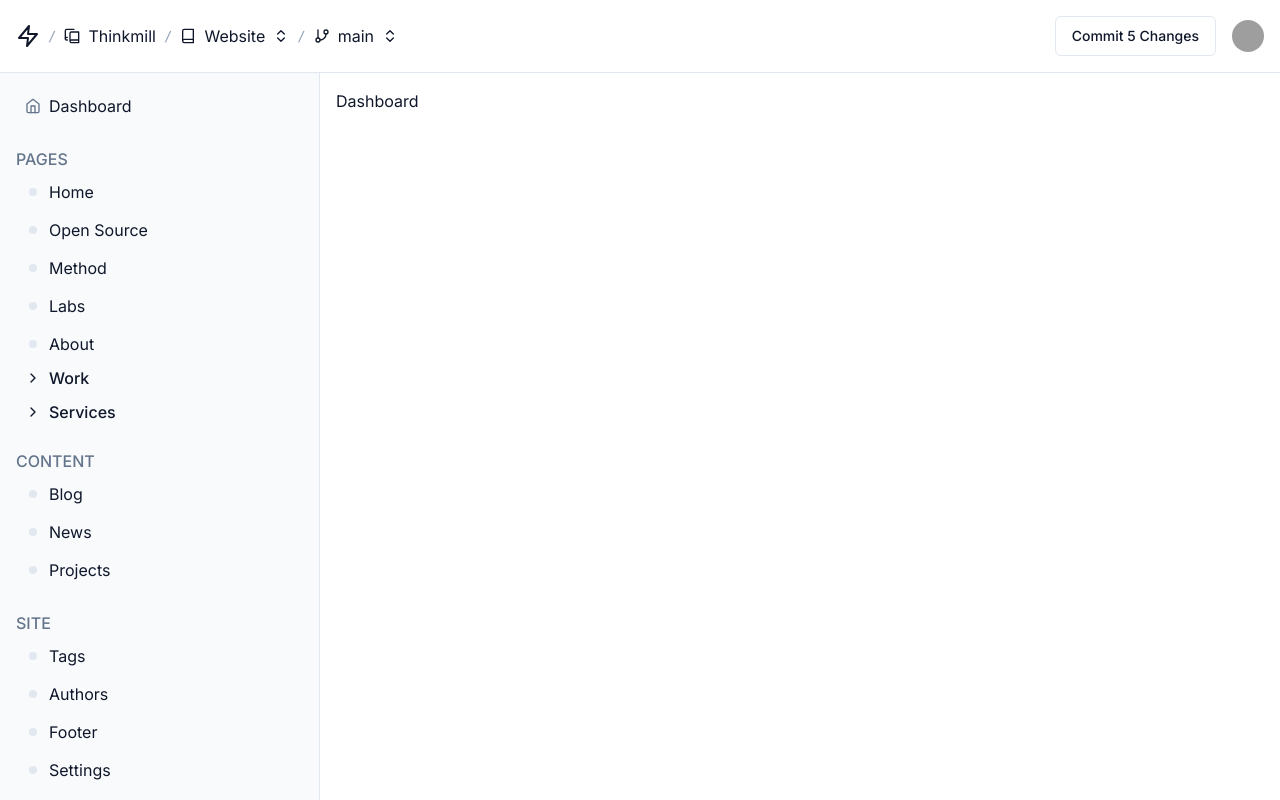
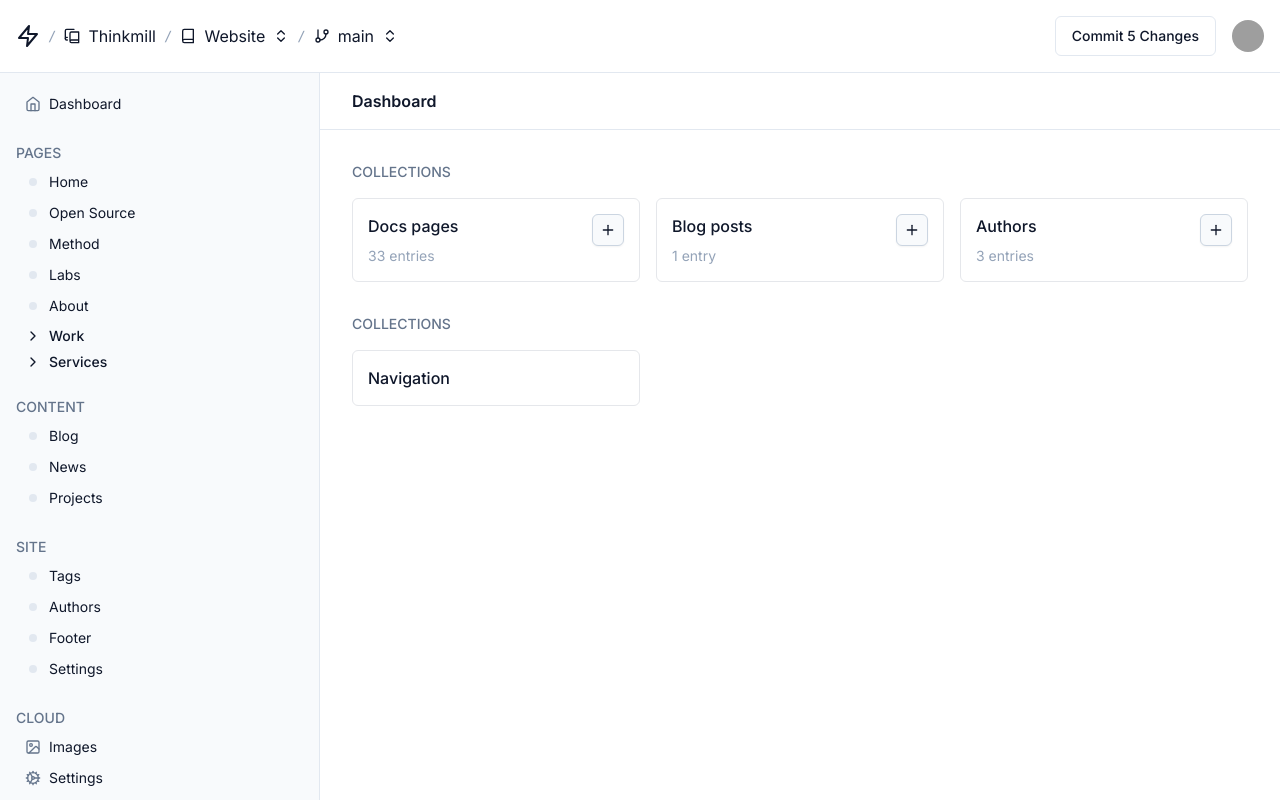
Before and after one commit to JedWatson/editor-ui-playground, a Next.js app: page /keystatic in a window 1280 px wide. Built offline with nearby package versions, Linux system fonts and the light colour scheme; grey boxes are pictures that could not be loaded.

Commit message:
New Dashboard

```diff
--- a/src/app/keystatic/page.tsx
+++ b/src/app/keystatic/page.tsx
@@ -1,3 +1,84 @@
+import { Plus } from 'lucide-react';
+
+function Header({ children }: { children: React.ReactNode }) {
+  return <div className="border-b px-8 py-4 font-semibold">{children}</div>;
+}
+
+function Section({
+  label,
+  children,
+}: {
+  label?: string;
+  children: React.ReactNode;
+}) {
+  return (
+    <div className="m-8">
+      {label && (
+        <div className="my-4 select-none text-sm font-medium uppercase text-slate-500">
+          {label}
+        </div>
+      )}
+      <div className="grid grid-cols-3 justify-items-stretch gap-4">
+        {children}
+      </div>
+    </div>
+  );
+}
+
+function Card({
+  label,
+  count,
+  add,
+}: {
+  label: string;
+  count?: number;
+  add?: boolean;
+}) {
+  const cardStyles = `
+  before:absolute before:block before:h-full before:w-full before:rounded-md before:border before:-m-4
+  hover:before:border-sky-400 hover:before:shadow hover:before:shadow-sky-100
+  focus-visible:before:outline focus-visible:before:outline-2 focus-visible:before:outline-offset-2 focus-visible:before:outline-blue-500
+  `;
+  const linkStyles = `
+  font-medium outline-none focus:outline-none hover:text-sky-700
+  `;
+  return (
+    <div className="relative flex justify-between p-4">
+      <div>
+        <a href="#" className={`block ${linkStyles} ${cardStyles}`}>
+          {label}
+        </a>
+        {count ? (
+          <div className="mt-2 text-sm text-slate-400">
+            {count} {count > 1 ? 'entries' : 'entry'}
+          </div>
+        ) : null}
+      </div>
+
+      {add ? (
+        <a
+          href="#"
+          className="relative flex h-8 w-8 items-center justify-center rounded-md border border-slate-300 bg-slate-50 p-1 shadow-sm outline-offset-2 hover:border-emerald-500 hover:bg-emerald-50"
+        >
+          <Plus width="16" />
+        </a>
+      ) : null}
+    </div>
+  );
+}
+
 export default function Page() {
-  return <div className="p-4">Dashboard</div>;
+  return (
+    <>
+      <Header>Dashboard</Header>
+      <Section label="Collections">
+        <Card label="Docs pages" count={33} add />
+        <Card label="Blog posts" count={1} add />
+        <Card label="Authors" count={3} add />
+      </Section>
+      <Section label="Collections">
+        <Card label="Navigation" />
+      </Section>
+    </>
+  );
 }
--- a/src/components/keystatic/sidebar.tsx
+++ b/src/components/keystatic/sidebar.tsx
@@ -43,7 +43,7 @@ function Item({
   return (
     <div
       className={m(
-        `mb-1 flex select-none items-center gap-2 rounded-md border border-transparent px-2 py-1`,
+        `mb-px flex select-none items-center gap-2 rounded-md border border-transparent px-2 py-1`,
         selectedStyles
       )}
       onClick={onClick}
@@ -70,7 +70,7 @@ function Group({
   return (
     <>
       <div
-        className="mb-2 flex cursor-pointer items-center gap-2 border border-transparent px-2 text-base font-medium"
+        className="my-1 flex cursor-pointer items-center gap-2 border border-transparent px-2 font-medium"
         onClick={() => setOpen(!open)}
       >
         {open ? <ChevronDown size={16} /> : <ChevronRight size={16} />}
@@ -87,7 +87,7 @@ export function Sidebar() {
     'thinkmill-nav-selected-item'
   );
   return (
-    <ScrollArea className="w-80 border-r bg-slate-50">
+    <ScrollArea className="w-80 border-r bg-slate-50 text-sm">
       <Section>
         <Item
           icon={Home}
```
